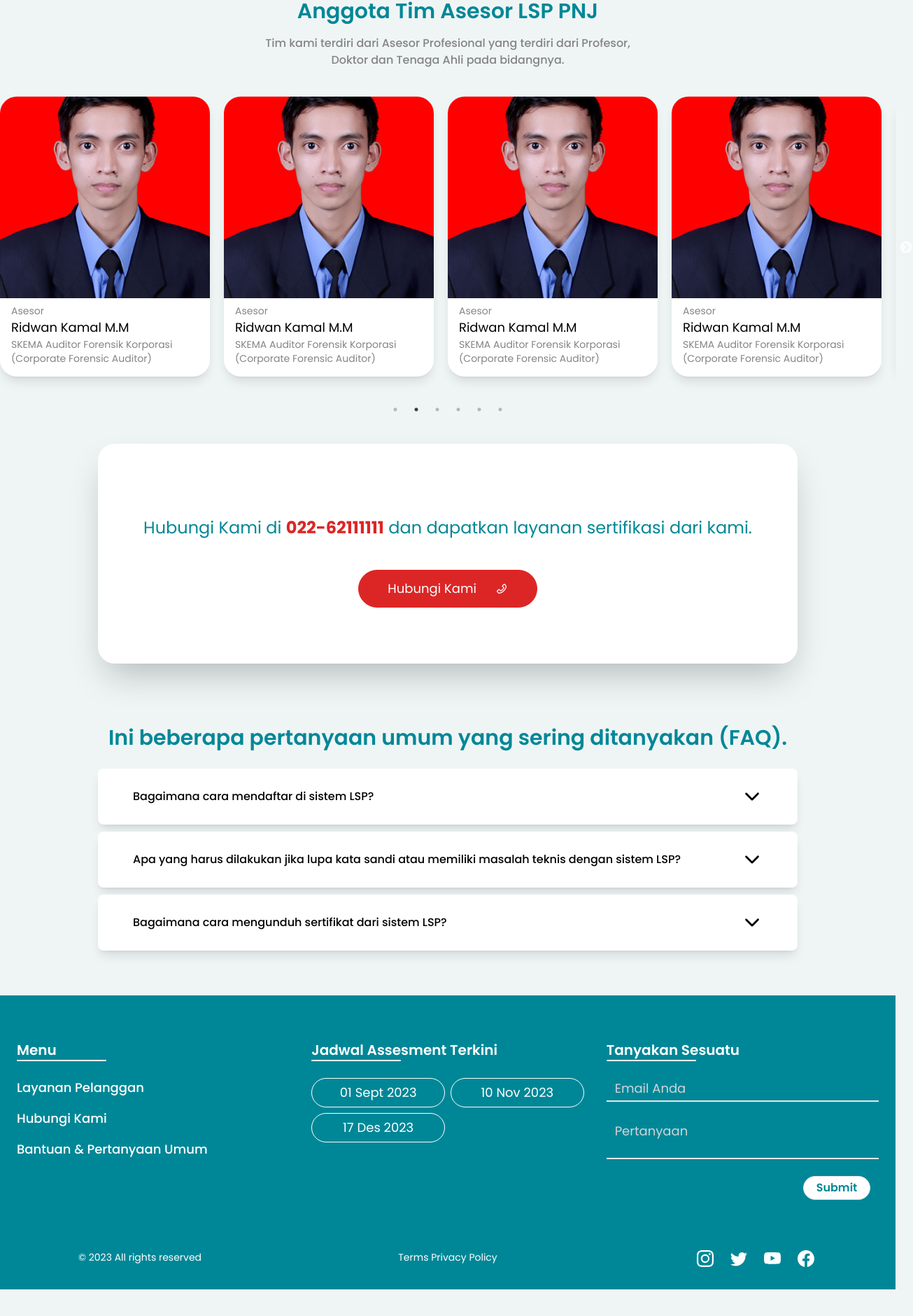
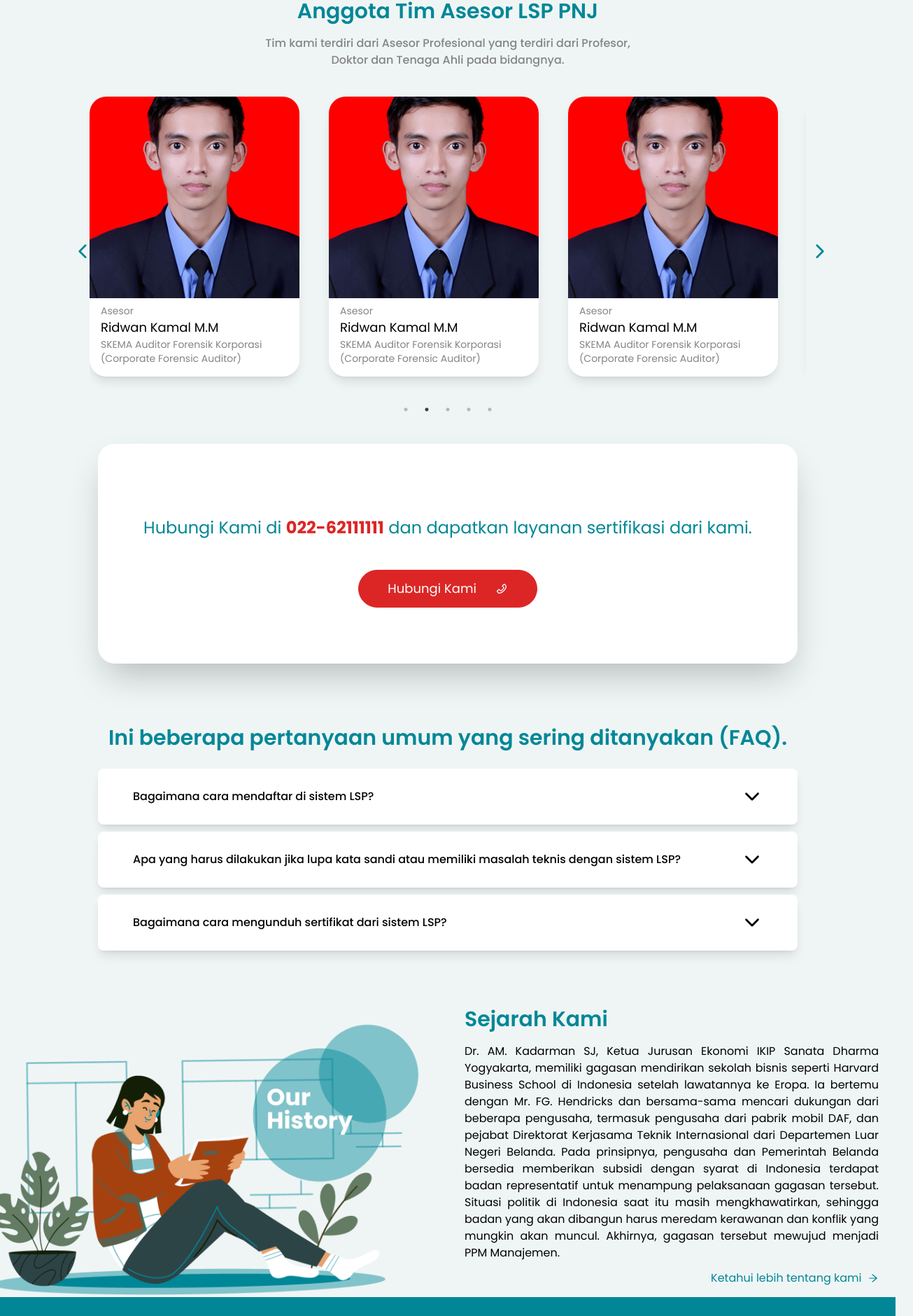
Before and after one commit to MBintangS/LSP-NTG, a Next.js app: page / in a window 1280 px wide. Shown: the part 1593-3473 px from the top of the page at 70% size, 1305 px wide, since content can reach past the window. Before the commit the page ends 3435 px from the top, so only its background shows below. Built offline with nearby package versions, Linux system fonts and the light colour scheme.

Commit message:
sejarah kami

```diff
--- a/app/page.jsx
+++ b/app/page.jsx
@@ -137,6 +137,25 @@ const Home = () => {
 
       {/* FAQ End */}
 
+      {/* Sejarah Kami Start */}
+
+      <div className="grid grid-cols-2">
+          <Image
+            src="/assets/images/sejarah.png"
+            alt="Sejarah LSP"
+            width={720}
+            height={512}
+            className="m-auto rounded-3xl lg:-mx-4 mx-auto"
+          />
+        <div className="">
+          <h1 className="txt-blue">Sejarah Kami</h1>
+          <p className="text-justify mx-6 mb-3">Dr. AM. Kadarman SJ, Ketua Jurusan Ekonomi IKIP Sanata Dharma Yogyakarta, memiliki gagasan mendirikan sekolah bisnis seperti Harvard Business School di Indonesia setelah lawatannya ke Eropa. Ia bertemu dengan Mr. FG. Hendricks dan bersama-sama mencari dukungan dari beberapa pengusaha, termasuk pengusaha dari pabrik mobil DAF, dan pejabat Direktorat Kerjasama Teknik Internasional dari Departe­men Luar Negeri Belanda. Pada prinsipnya, pengusaha dan Pemerintah Belanda bersedia memberikan subsidi dengan syarat di Indonesia terdapat badan representatif untuk menampung pelaksanaan gagasan tersebut. Situasi politik di Indonesia saat itu masih mengkhawatirkan, sehingga badan yang akan dibangun harus meredam kerawanan dan konflik yang mungkin akan muncul. Akhirnya, gagasan tersebut mewujud menjadi PPM Manajemen.</p>
+          <Link href="/"><p className="flex justify-end mx-6 items-center text-primary-blue hover:underline">Ketahui lebih tentang kami &nbsp;<AiOutlineArrowRight /> </p></Link>
+        </div>
+      </div>
+
+      {/* Sejarah Kami End */}
+
     </section>
   );
 };
--- a/components/CaraouselAnggota.jsx
+++ b/components/CaraouselAnggota.jsx
@@ -3,7 +3,27 @@ import CardCarousel from './CardCarousel'
 
 import React, { Component } from "react";
 import Slider from "react-slick";
+import { IoIosArrowBack, IoIosArrowForward } from 'react-icons/io'
 
+function NextArrow(props) {
+  const { className, style, onClick } = props;
+  return (
+    <div
+      className={className}
+      onClick={onClick}
+    ><IoIosArrowForward style={{ ...style, color: "#008797", fontSize: "30px", }} /></div>
+  );
+}
+
+function PrevArrow(props) {
+  const { className, style, onClick } = props;
+  return (
+    <div
+      className={className}
+      onClick={onClick}
+    ><IoIosArrowBack style={{ ...style, color: "#008797", fontSize: "30px", }} /></div>
+  );
+}
 
 export const CaraouselAnggota = () => {
   // return (
@@ -18,13 +38,15 @@ export const CaraouselAnggota = () => {
       className: "center",
       infinite: true,
       centerPadding: "60px",
-      slidesToShow: 4,
+      slidesToShow: 3,
       swipeToSlide: true,
       dots: true,
       autoplay: true,
       autoplaySpeed: 3500,
       speed: 750,
       cssEase: "linear",
+      nextArrow: <NextArrow />,
+      prevArrow: <PrevArrow />,
       responsive: [
         {
           breakpoint: 1024,
@@ -58,9 +80,8 @@ export const CaraouselAnggota = () => {
       }
     };
     return (
-      <div className='pb-6'>
+      <div className='pb-6 lg:w-[1024px] mx-auto '>
         <Slider {...settings}>
-          <CardCarousel />
           <CardCarousel />
           <CardCarousel />
           <CardCarousel />
--- a/components/faq/Faq.jsx
+++ b/components/faq/Faq.jsx
@@ -33,7 +33,7 @@ export default function Faq() {
   return (
     <div>
         <h1 className='txt-blue text-center pt-[48px]'>Ini beberapa pertanyaan umum yang sering ditanyakan (FAQ).</h1>
-        <div className='pb-16'>
+        <div className='pb-20'>
           {accordionData.map((data, index) => {
             return (
               <AccordionItem
--- a/styles/globals.css
+++ b/styles/globals.css
@@ -13,6 +13,14 @@
   margin-left: auto;
   margin-right: auto;
 
+  }
+
+  .slick-arrow.slick-next:before {
+    content: "";
+  }
+
+  .slick-arrow.slick-prev:before {
+    content: "";
   }
 
 @media screen and (max-width: 640px) {
@@ -38,7 +46,7 @@
   @apply bg-white shadow-2xl transition-all
 }
 .blue-btn {
-    @apply rounded-full border border-primary-blue bg-primary-blue py-3 px-7 text-white transition-all hover:bg-white hover:text-primary-blue text-center text-lg font-inter items-center justify-center;
+    @apply rounded-full border border-primary-blue bg-primary-blue py-3 px-7 text-white transition-all hover:bg-transparent hover:text-primary-blue text-center text-lg font-inter items-center justify-center;
   }
 
 .dropdown {
--- a/tailwind.config.js
+++ b/tailwind.config.js
@@ -32,6 +32,7 @@ module.exports = {
         'secondary-blue' : '#E8F1F1',
         'cirlce-border' : '#87AB87',
         'tertiary-bg-blue' : '#EFF5F5',
+
       }
     },
   },
```
Also changed, not shown: public/assets/images/sejarah.png (added).
